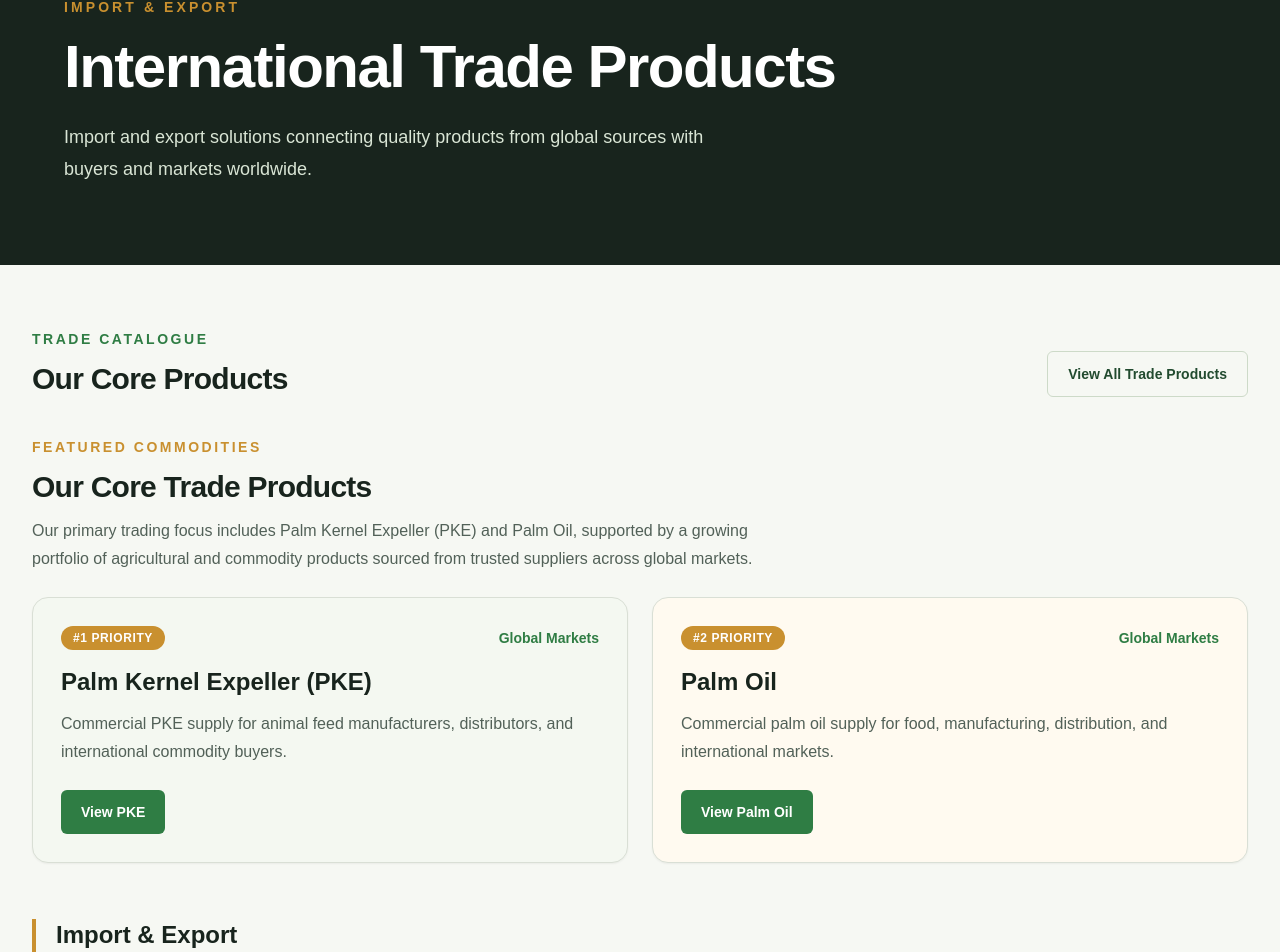
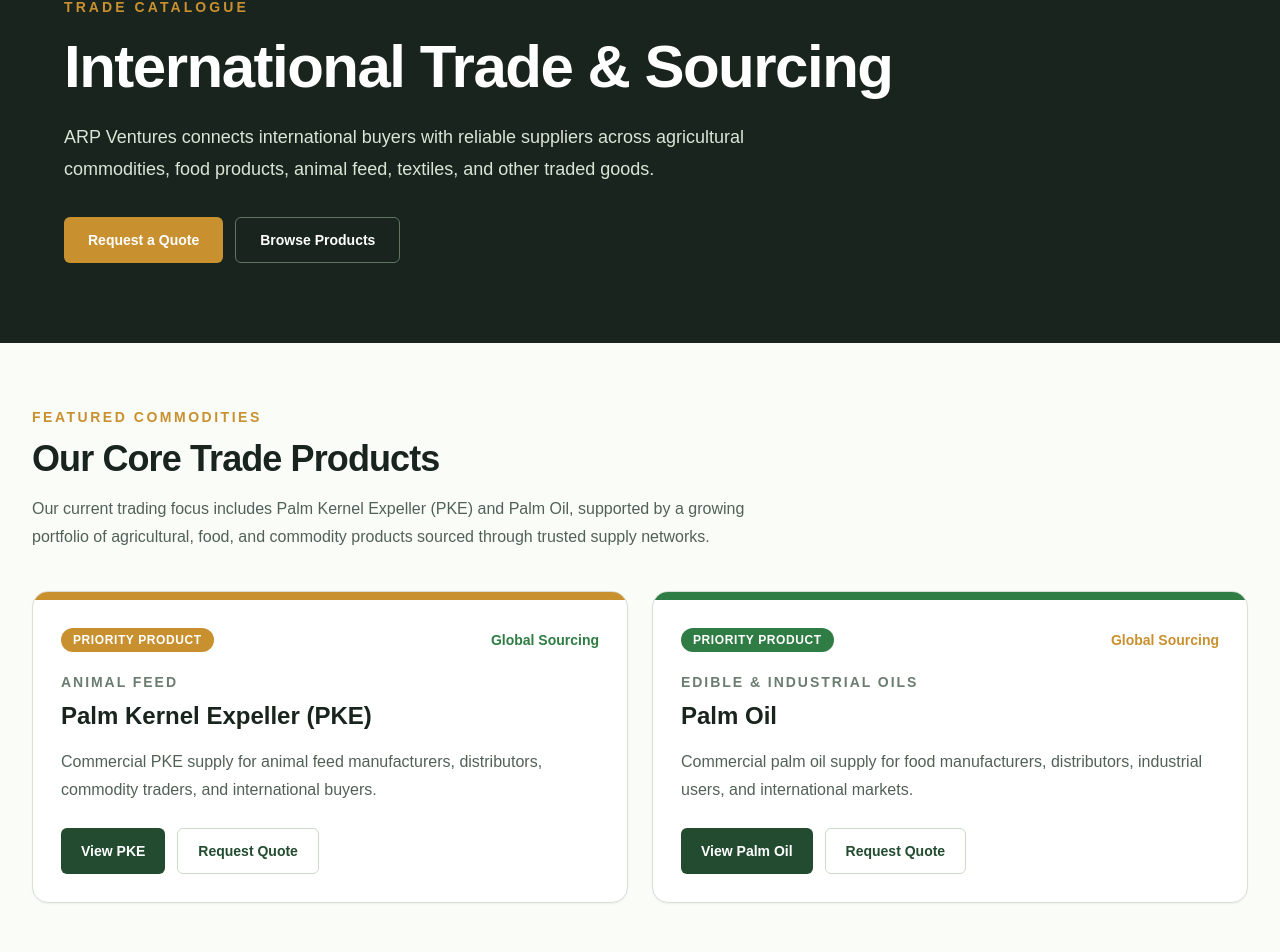
Before and after one commit to roopchandhindu/anaya-ventures, a Next.js app: page /products in a window 1280 px wide. Shown: the part 160-1112 px from the top of the page. Built offline with nearby package versions, Linux system fonts and the light colour scheme.

Commit message:
Improve trade catalogue

```diff
--- a/app/products/page.tsx
+++ b/app/products/page.tsx
@@ -5,9 +5,9 @@
 import { getPopulatedCategories } from "@/lib/products";
 
 export const metadata: Metadata = {
-  title: "International Trade | ARP Ventures",
+  title: "Trade Catalogue | ARP Ventures",
   description:
-    "Browse ARP Ventures agricultural product catalog for commercial and international buyer inquiries.",
+    "Explore ARP Ventures international trade catalogue, including agricultural commodities, food products, textiles, and other commercially sourced products.",
 };
 
 export default function Products() {
@@ -15,124 +15,189 @@
 
   return (
     <main>
+      {/* HERO */}
       <section className="bg-[#18241d] px-6 py-20 text-white lg:px-8">
         <div className="mx-auto max-w-6xl">
           <p className="text-sm font-semibold uppercase tracking-[0.22em] text-[#c9902f]">
-            Import & Export
+            Trade Catalogue
           </p>
+
           <h1 className="mt-5 max-w-4xl text-4xl font-bold tracking-tight sm:text-6xl">
-            International Trade Products
+            International Trade & Sourcing
           </h1>
-          <p className="mt-6 max-w-2xl text-lg leading-8 text-[#d9e5d5]">
-            Import and export solutions connecting quality products from global sources with buyers and markets worldwide.
+
+          <p className="mt-6 max-w-3xl text-lg leading-8 text-[#d9e5d5]">
+            ARP Ventures connects international buyers with reliable
+            suppliers across agricultural commodities, food products,
+            animal feed, textiles, and other traded goods.
           </p>
+
+          <div className="mt-8 flex flex-col gap-3 sm:flex-row">
+            <Link
+              href="/contact"
+              className="inline-flex items-center justify-center rounded-md bg-[#c9902f] px-6 py-3 text-sm font-bold text-white transition hover:bg-[#b27c25] focus:outline-none focus:ring-2 focus:ring-[#c9902f] focus:ring-offset-2 focus:ring-offset-[#18241d]"
+            >
+              Request a Quote
+            </Link>
+
+            <Link
+              href="#products"
+              className="inline-flex items-center justify-center rounded-md border border-[#607466] px-6 py-3 text-sm font-semibold text-white transition hover:bg-white/10 focus:outline-none focus:ring-2 focus:ring-[#c9902f] focus:ring-offset-2 focus:ring-offset-[#18241d]"
+            >
+              Browse Products
+            </Link>
+          </div>
         </div>
       </section>
 
-      <section className="px-6 py-16 lg:px-8">
+      {/* FEATURED PRODUCTS */}
+      <section className="bg-[#fafcf8] px-6 py-16 lg:px-8">
         <div className="mx-auto max-w-7xl">
-          <div className="mb-10 flex flex-col gap-4 md:flex-row md:items-end md:justify-between">
-            <div>
-              <p className="text-sm font-semibold uppercase tracking-[0.18em] text-[#2f7d44]">
-                Trade Catalogue
-              </p>
-              <h2 className="mt-3 text-3xl font-semibold tracking-tight text-[#18241d]">
-                Our Core Products
-              </h2>
-            </div>
-            <Link
-              href="/products/agriculture"
-              className="inline-flex items-center justify-center rounded-md border border-[#cddac8] px-5 py-3 text-sm font-semibold text-[#224b2f] transition hover:border-[#2f7d44] hover:bg-[#f4f8f1] focus:outline-none focus:ring-2 focus:ring-[#c9902f] focus:ring-offset-2"
-            >
-              View All Trade Products
-            </Link>
-          </div><div className="mb-14">
-  <div className="mb-6">
+          <div className="mb-10 max-w-3xl">
             <p className="text-sm font-semibold uppercase tracking-[0.18em] text-[#c9902f]">
               Featured Commodities
             </p>
 
-    <h2 className="mt-3 text-3xl font-semibold tracking-tight text-[#18241d]">
+            <h2 className="mt-3 text-3xl font-semibold tracking-tight text-[#18241d] sm:text-4xl">
               Our Core Trade Products
             </h2>
 
-    <p className="mt-3 max-w-3xl leading-7 text-[#526158]">
-      Our primary trading focus includes Palm Kernel Expeller (PKE) and Palm
-Oil, supported by a growing portfolio of agricultural and commodity
-products sourced from trusted suppliers across global markets.
+            <p className="mt-4 leading-7 text-[#526158]">
+              Our current trading focus includes Palm Kernel Expeller (PKE)
+              and Palm Oil, supported by a growing portfolio of agricultural,
+              food, and commodity products sourced through trusted supply
+              networks.
             </p>
           </div>
 
           <div className="grid gap-6 md:grid-cols-2">
-    <div className="rounded-2xl border border-[#d9dfd5] bg-[#f4f8f1] p-7 shadow-sm">
-      <div className="mb-4 flex items-center justify-between">
+            {/* PKE */}
+            <div className="overflow-hidden rounded-2xl border border-[#d9dfd5] bg-white shadow-sm transition hover:-translate-y-1 hover:shadow-lg">
+              <div className="h-2 bg-[#c9902f]" />
+
+              <div className="p-7">
+                <div className="mb-5 flex items-center justify-between gap-4">
                   <span className="rounded-full bg-[#c9902f] px-3 py-1 text-xs font-bold uppercase tracking-wider text-white">
-          #1 Priority
+                    Priority Product
                   </span>
 
                   <span className="text-sm font-semibold text-[#2f7d44]">
-          Global Markets
+                    Global Sourcing
                   </span>
                 </div>
 
-      <h3 className="text-2xl font-bold text-[#18241d]">
+                <p className="text-sm font-semibold uppercase tracking-[0.14em] text-[#6b7d70]">
+                  Animal Feed
+                </p>
+
+                <h3 className="mt-2 text-2xl font-bold text-[#18241d]">
                   Palm Kernel Expeller (PKE)
                 </h3>
 
-      <p className="mt-3 leading-7 text-[#526158]">
-        Commercial PKE supply for animal feed manufacturers, distributors,
-        and international commodity buyers.
+                <p className="mt-4 leading-7 text-[#526158]">
+                  Commercial PKE supply for animal feed manufacturers,
+                  distributors, commodity traders, and international buyers.
                 </p>
 
+                <div className="mt-6 flex flex-col gap-3 sm:flex-row">
                   <Link
                     href="/products/agriculture/palm-kernel-expeller"
-        className="mt-6 inline-flex rounded-md bg-[#2f7d44] px-5 py-3 text-sm font-semibold text-white transition hover:bg-[#245f34]"
+                    className="inline-flex items-center justify-center rounded-md bg-[#224b2f] px-5 py-3 text-sm font-semibold text-white transition hover:bg-[#2f7d44]"
                   >
                     View PKE
                   </Link>
-    </div>
-
-    <div className="rounded-2xl border border-[#d9dfd5] bg-[#fffaf0] p-7 shadow-sm">
-      <div className="mb-4 flex items-center justify-between">
-        <span className="rounded-full bg-[#c9902f] px-3 py-1 text-xs font-bold uppercase tracking-wider text-white">
-          #2 Priority
-        </span>
-
-        <span className="text-sm font-semibold text-[#2f7d44]">
-          Global Markets
-        </span>
-      </div>
-
-      <h3 className="text-2xl font-bold text-[#18241d]">
-        Palm Oil
-      </h3>
-
-      <p className="mt-3 leading-7 text-[#526158]">
-        Commercial palm oil supply for food, manufacturing, distribution,
-        and international markets.
-      </p>
 
                   <Link
-        href="/products/agriculture/palm-oil"
-        className="mt-6 inline-flex rounded-md bg-[#2f7d44] px-5 py-3 text-sm font-semibold text-white transition hover:bg-[#245f34]"
+                    href="/contact"
+                    className="inline-flex items-center justify-center rounded-md border border-[#cddac8] px-5 py-3 text-sm font-semibold text-[#224b2f] transition hover:bg-[#f2f6ef]"
                   >
-        View Palm Oil
+                    Request Quote
                   </Link>
                 </div>
               </div>
             </div>
 
-          <div className="grid gap-12">
+            {/* PALM OIL */}
+            <div className="overflow-hidden rounded-2xl border border-[#d9dfd5] bg-white shadow-sm transition hover:-translate-y-1 hover:shadow-lg">
+              <div className="h-2 bg-[#2f7d44]" />
+
+              <div className="p-7">
+                <div className="mb-5 flex items-center justify-between gap-4">
+                  <span className="rounded-full bg-[#2f7d44] px-3 py-1 text-xs font-bold uppercase tracking-wider text-white">
+                    Priority Product
+                  </span>
+
+                  <span className="text-sm font-semibold text-[#c9902f]">
+                    Global Sourcing
+                  </span>
+                </div>
+
+                <p className="text-sm font-semibold uppercase tracking-[0.14em] text-[#6b7d70]">
+                  Edible & Industrial Oils
+                </p>
+
+                <h3 className="mt-2 text-2xl font-bold text-[#18241d]">
+                  Palm Oil
+                </h3>
+
+                <p className="mt-4 leading-7 text-[#526158]">
+                  Commercial palm oil supply for food manufacturers,
+                  distributors, industrial users, and international markets.
+                </p>
+
+                <div className="mt-6 flex flex-col gap-3 sm:flex-row">
+                  <Link
+                    href="/products/agriculture/palm-oil"
+                    className="inline-flex items-center justify-center rounded-md bg-[#224b2f] px-5 py-3 text-sm font-semibold text-white transition hover:bg-[#2f7d44]"
+                  >
+                    View Palm Oil
+                  </Link>
+
+                  <Link
+                    href="/contact"
+                    className="inline-flex items-center justify-center rounded-md border border-[#cddac8] px-5 py-3 text-sm font-semibold text-[#224b2f] transition hover:bg-[#f2f6ef]"
+                  >
+                    Request Quote
+                  </Link>
+                </div>
+              </div>
+            </div>
+          </div>
+        </div>
+      </section>
+
+      {/* FULL CATALOGUE */}
+      <section id="products" className="px-6 py-16 lg:px-8">
+        <div className="mx-auto max-w-7xl">
+          <div className="mb-12">
+            <p className="text-sm font-semibold uppercase tracking-[0.18em] text-[#2f7d44]">
+              Full Catalogue
+            </p>
+
+            <h2 className="mt-3 text-3xl font-semibold tracking-tight text-[#18241d] sm:text-4xl">
+              Products We Trade
+            </h2>
+
+            <p className="mt-4 max-w-3xl leading-7 text-[#526158]">
+              Browse our current product range. Availability, specifications,
+              quantities, packaging, origin, destination, and commercial
+              terms can be discussed according to buyer requirements.
+            </p>
+          </div>
+
+          <div className="grid gap-14">
             {populatedCategories.map((category) => (
               <section key={category.slug}>
-                <div className="mb-6 flex flex-col gap-3 border-l-4 border-[#c9902f] pl-5">
+                <div className="mb-7 border-l-4 border-[#c9902f] pl-5">
                   <h3 className="text-2xl font-semibold text-[#18241d]">
                     {category.name}
                   </h3>
-                  <p className="max-w-2xl leading-7 text-[#526158]">
+
+                  <p className="mt-2 max-w-3xl leading-7 text-[#526158]">
                     {category.description}
                   </p>
                 </div>
+
                 <ProductGrid products={category.products} />
               </section>
             ))}
@@ -140,11 +205,12 @@
         </div>
       </section>
 
+      {/* BUSINESS CTA */}
       <CTASection
         title="Looking for a reliable trading partner?"
-        text="Tell us which product you need, the approximate quantity, and destination so the inquiry can be reviewed clearly."
+        text="Tell us the product you need, approximate quantity, destination, and preferred delivery terms. Our team can review the requirement and coordinate the sourcing process."
         primaryHref="/contact"
-        primaryLabel="Contact Us"
+        primaryLabel="Request a Quote"
       />
     </main>
   );
```
Lines whose indentation alone changed are shown as unchanged.
